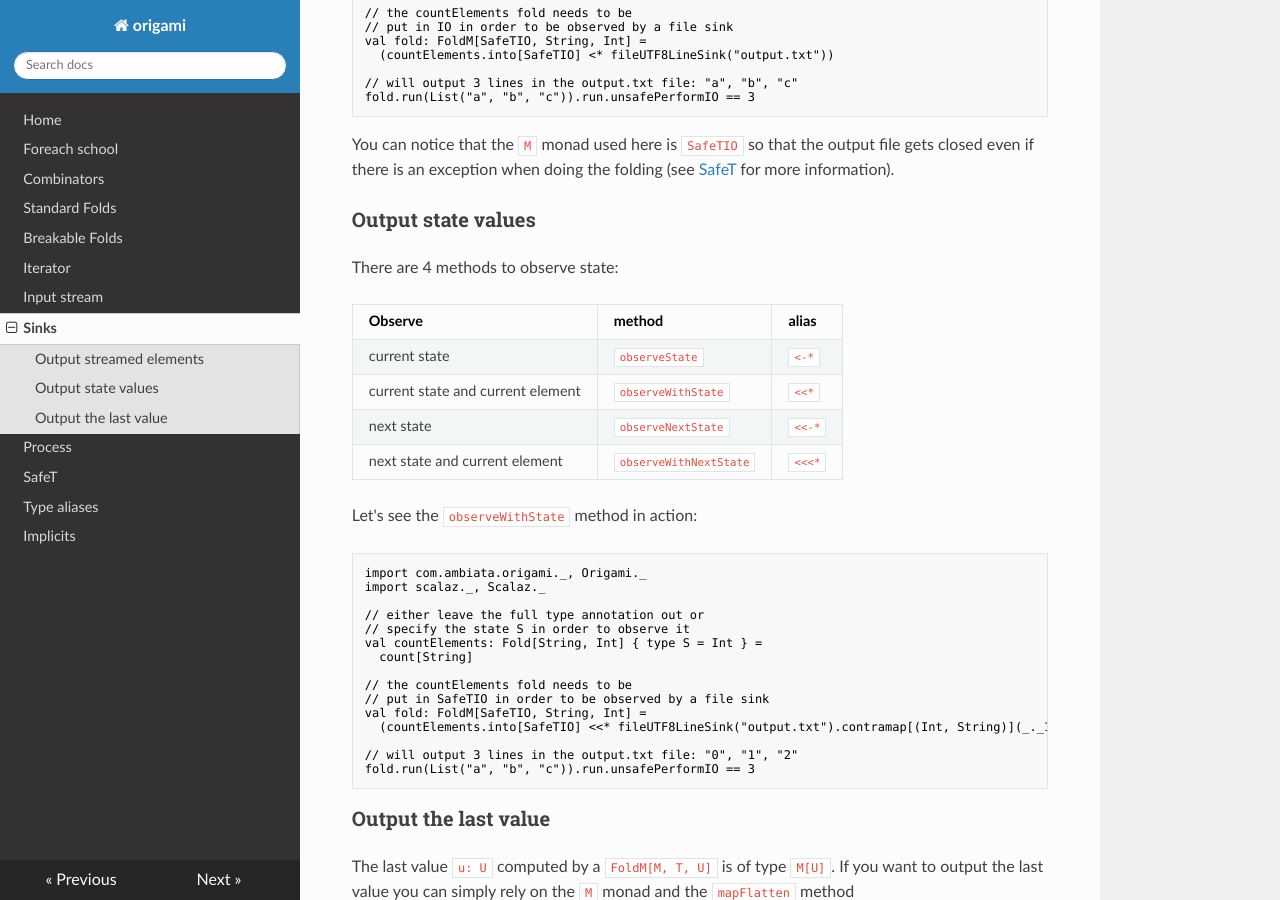
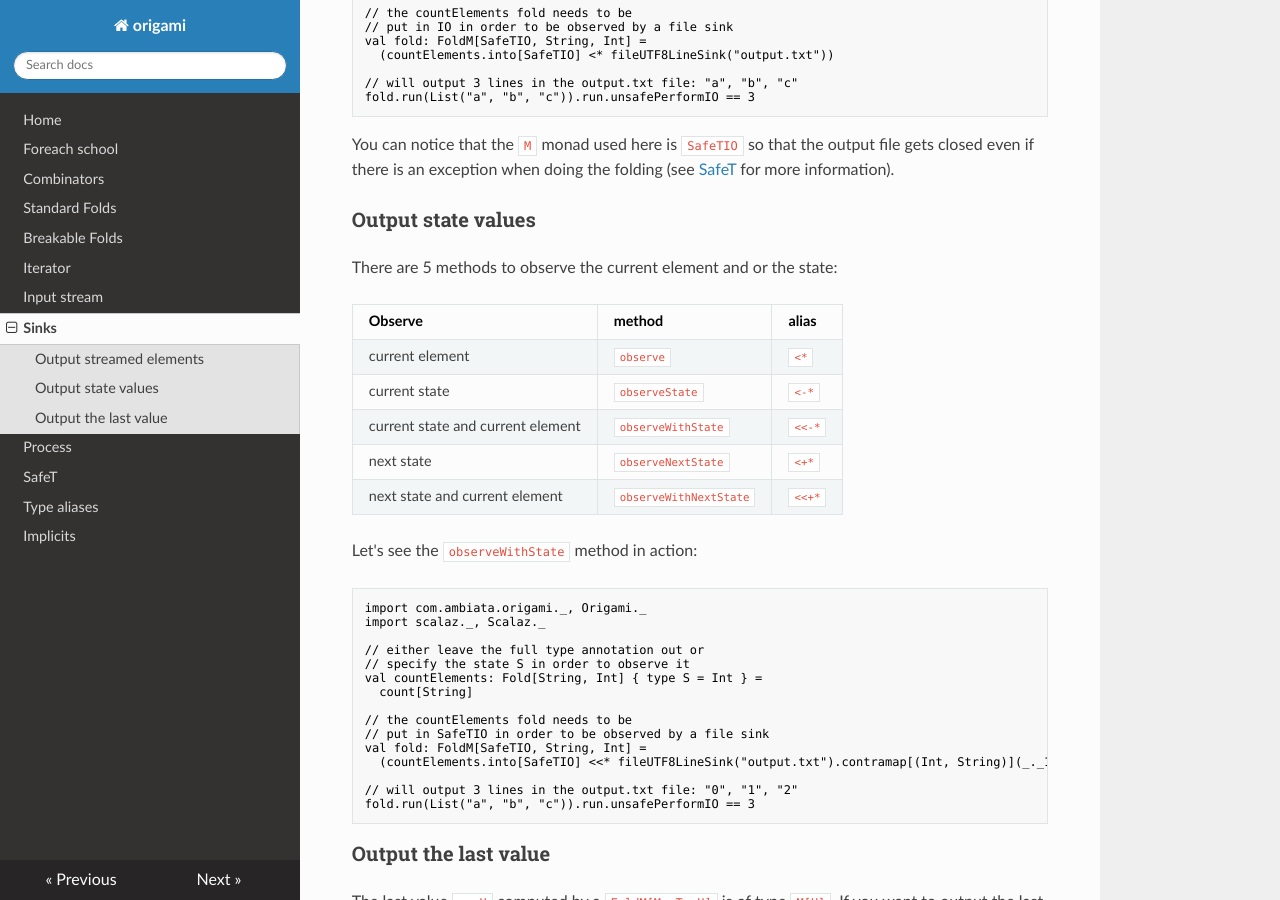
Before and after one commit to caobinzi/origami, an MkDocs documentation site: the page built from docs/sinks.md, in a window 1280 px wide and 900 px high, scrolled down 850 px. Built offline with MkDocs 1.6.1, drawn with Linux system fonts in a browser that asks for light colours; nearby versions of some CDN libraries; old or Windows-style settings are respelled for this version of MkDocs.

Commit message:
made the observe operators more coherent

````diff
--- a/docs/sinks.md
+++ b/docs/sinks.md
@@ -44,14 +44,15 @@ You can notice that the `M` monad used here is `SafeTIO` so that the output file
 
 ### Output state values
 
-There are 4 methods to observe state:
+There are 5 methods to observe the current element and or the state:
 
 Observe                           | method                 | alias
 --------------------------------- | ---------------------- | -----
+current element                   | `observe`              | `<*`
 current state                     | `observeState`         | `<-*`
-current state and current element | `observeWithState`     | `<<*`
-next state                        | `observeNextState`     | `<<-*`
-next state and current element    | `observeWithNextState` | `<<<*`
+current state and current element | `observeWithState`     | `<<-*`
+next state                        | `observeNextState`     | `<+*`
+next state and current element    | `observeWithNextState` | `<<+*`
 
 Let's see the `observeWithState` method in action:
 ```scala
````
Also changed, not shown: 1 other file.
